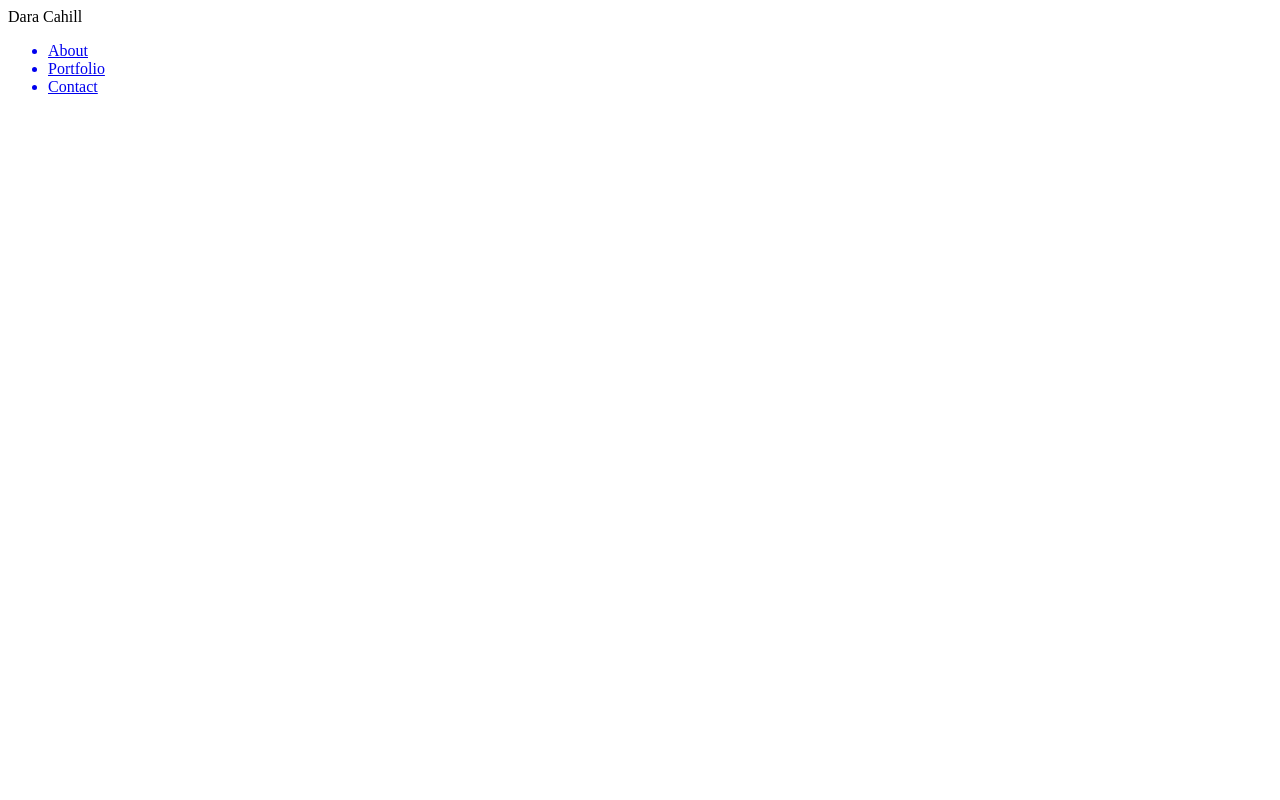
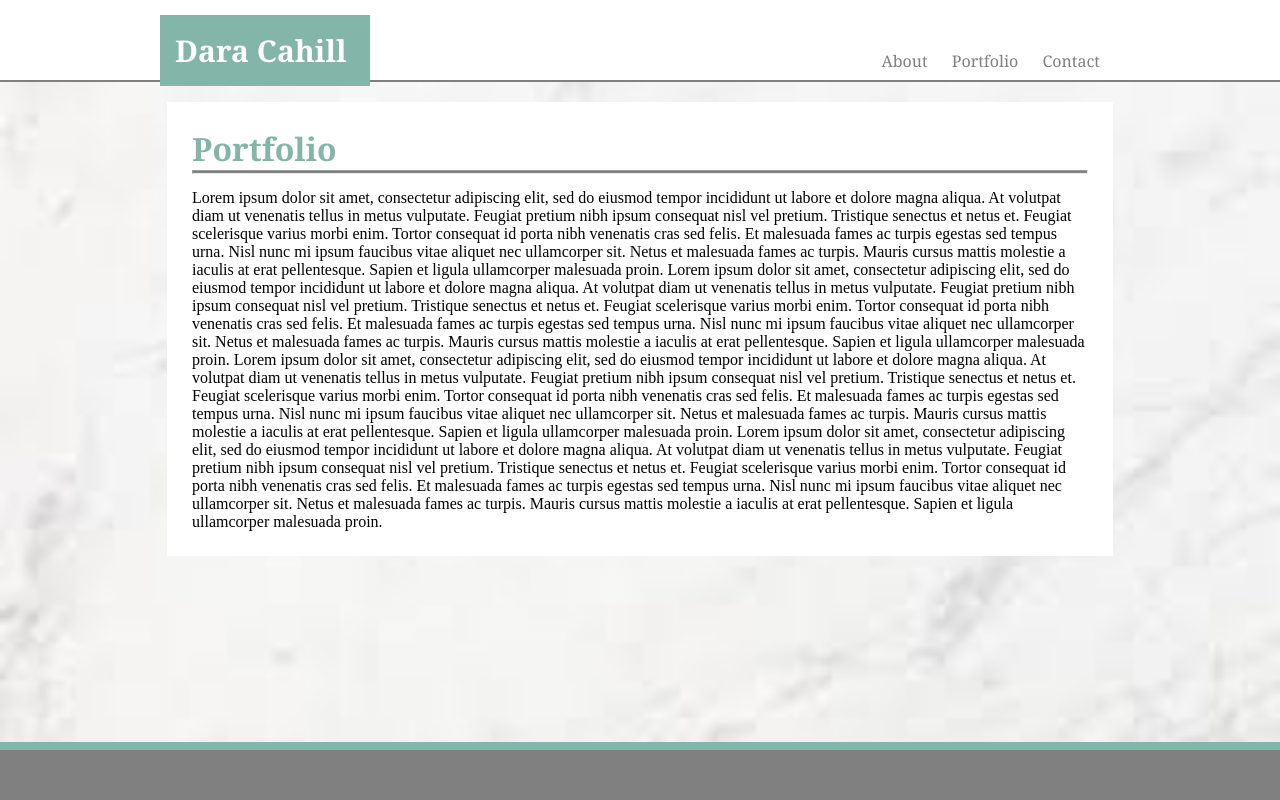
Before and after one commit to dara-cahill/Basic-Portfolio, a plain HTML site: page portfolio.html in a window 1280 px wide. Drawn offline with Linux system fonts and the light colour scheme.

Commit message:
Add layout to Contact and Portfolio

```diff
--- a/portfolio.html
+++ b/portfolio.html
@@ -2,19 +2,39 @@
 <html lang="en">
 <head>
     <meta charset="UTF-8">
+    <link rel="stylesheet" type="text/css" href="assets/css/style.css">
     <meta name="viewport" content="width=device-width, initial-scale=1.0">
     <title>Dara Cahill</title>
 </head>
 <body>
-    <header>
-        <div class="header">
-            Dara Cahill
-            <ul>
-                 <a href="index.html"><li>About</li></a>
-                 <a href="portfolio.html"><li>Portfolio</li></a>
-                 <a href="contact.html"><li>Contact</li></a>
-             </ul>
+    <header class="header">
+        <div class="inner-header">
+            <div>
+                <h1 class="name">
+                    Dara Cahill
+                </h1>
+            </div>
+            <div class="link">
+                <span>
+                    <a href="index.html">About</a>
+
+                    <a href="portfolio.html">Portfolio</a>
+
+                    <a href="contact.html">Contact</a>
+
+                </span>
+            </div>
         </div>
     </header>
+    <main class="content-container">
+        <h1>Portfolio</h1>
+        <hr>
+            <div>
+                <p>Lorem ipsum dolor sit amet, consectetur adipiscing elit, sed do eiusmod tempor incididunt ut labore et dolore magna aliqua. At volutpat diam ut venenatis tellus in metus vulputate. Feugiat pretium nibh ipsum consequat nisl vel pretium. Tristique senectus et netus et. Feugiat scelerisque varius morbi enim. Tortor consequat id porta nibh venenatis cras sed felis. Et malesuada fames ac turpis egestas sed tempus urna. Nisl nunc mi ipsum faucibus vitae aliquet nec ullamcorper sit. Netus et malesuada fames ac turpis. Mauris cursus mattis molestie a iaculis at erat pellentesque. Sapien et ligula ullamcorper malesuada proin. Lorem ipsum dolor sit amet, consectetur adipiscing elit, sed do eiusmod tempor incididunt ut labore et dolore magna aliqua. At volutpat diam ut venenatis tellus in metus vulputate. Feugiat pretium nibh ipsum consequat nisl vel pretium. Tristique senectus et netus et. Feugiat scelerisque varius morbi enim. Tortor consequat id porta nibh venenatis cras sed felis. Et malesuada fames ac turpis egestas sed tempus urna. Nisl nunc mi ipsum faucibus vitae aliquet nec ullamcorper sit. Netus et malesuada fames ac turpis. Mauris cursus mattis molestie a iaculis at erat pellentesque. Sapien et ligula ullamcorper malesuada proin.
+                    Lorem ipsum dolor sit amet, consectetur adipiscing elit, sed do eiusmod tempor incididunt ut labore et dolore magna aliqua. At volutpat diam ut venenatis tellus in metus vulputate. Feugiat pretium nibh ipsum consequat nisl vel pretium. Tristique senectus et netus et. Feugiat scelerisque varius morbi enim. Tortor consequat id porta nibh venenatis cras sed felis. Et malesuada fames ac turpis egestas sed tempus urna. Nisl nunc mi ipsum faucibus vitae aliquet nec ullamcorper sit. Netus et malesuada fames ac turpis. Mauris cursus mattis molestie a iaculis at erat pellentesque. Sapien et ligula ullamcorper malesuada proin. Lorem ipsum dolor sit amet, consectetur adipiscing elit, sed do eiusmod tempor incididunt ut labore et dolore magna aliqua. At volutpat diam ut venenatis tellus in metus vulputate. Feugiat pretium nibh ipsum consequat nisl vel pretium. Tristique senectus et netus et. Feugiat scelerisque varius morbi enim. Tortor consequat id porta nibh venenatis cras sed felis. Et malesuada fames ac turpis egestas sed tempus urna. Nisl nunc mi ipsum faucibus vitae aliquet nec ullamcorper sit. Netus et malesuada fames ac turpis. Mauris cursus mattis molestie a iaculis at erat pellentesque. Sapien et ligula ullamcorper malesuada proin.
+                </p>
+            </div>
+        </main>
+    <footer></footer>
 </body>
 </html>
```
Also changed, not shown: contact.html (+26 -11 lines).
